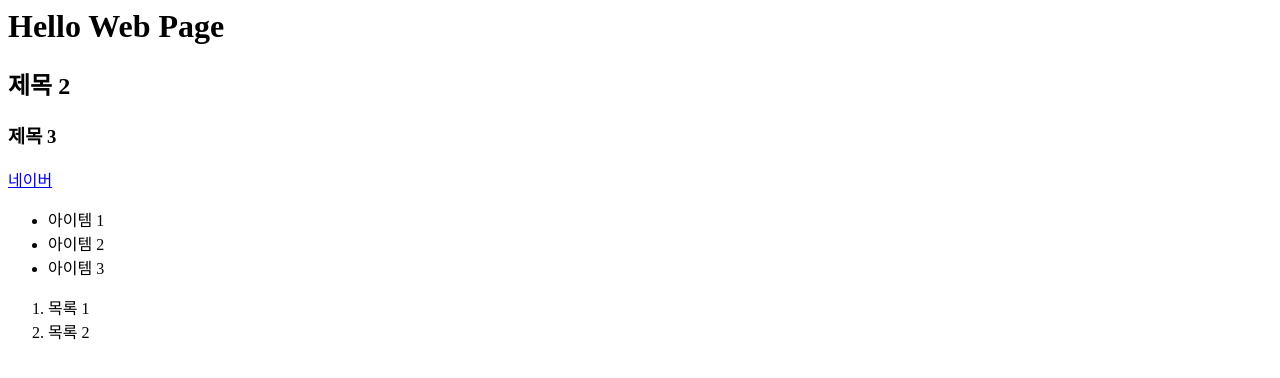
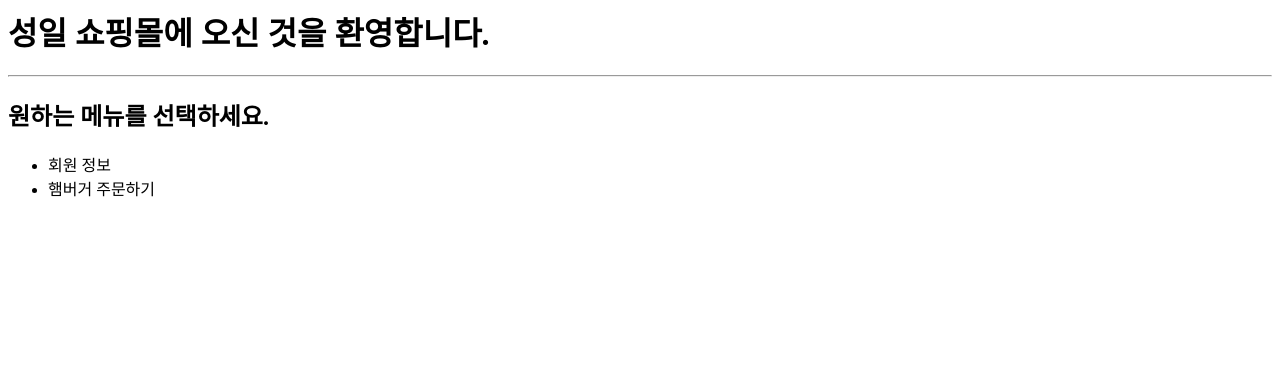
Before and after one commit to egidang1217/web-basic, a plain HTML site: page index.html in a window 1280 px wide. Drawn offline with Linux system fonts and the light colour scheme.

Commit message:
초기화

```diff
--- a/index.html
+++ b/index.html
@@ -3,18 +3,12 @@
     <title>성일정보고등학교 웹 페이지</title>
   </head>
   <body>
-    <h1>Hello Web Page</h1>
-    <h2>제목 2</h2>
-    <h3>제목 3</h3>
-    <a href="https://www.naver.com" target="_blank">네이버</a>
-    <ul>
-      <li>아이템 1</li>
-      <li>아이템 2</li>
-      <li>아이템 3</li>
-    </ul>
-    <ol>
-      <li>목록 1</li>
-      <li>목록 2</li>
-    </ol>
+   <h1>성일 쇼핑몰에 오신 것을 환영합니다.</h1>
+   <hr>
+   <h2>원하는 메뉴를 선택하세요.</h2>
+   <ul>
+    <li><a>회원 정보</a></li>
+    <li><a>햄버거 주문하기</a></li>
+   </ul>
   </body>
 </html>
```
